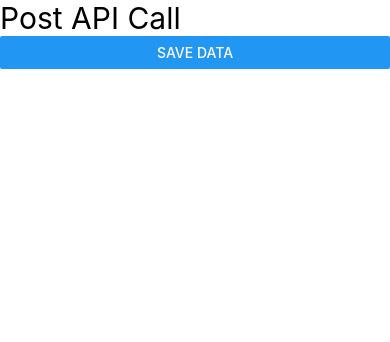
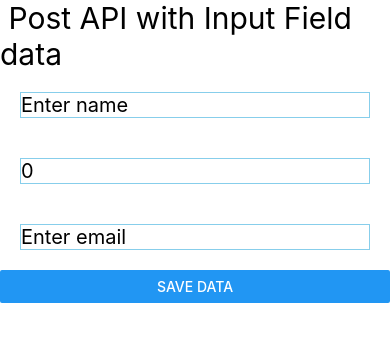
Before and after one commit to CoderKing202/reactNativeTutorial, a React Native app: screen / in a window 390 px wide. Shown: the top 342 px of the page. Built offline with nearby package versions, Linux system fonts and the light colour scheme.

Commit message:
Lesson_53_Post_API_with_input_fields_and_form_data

```diff
--- a/App.jsx
+++ b/App.jsx
@@ -1,28 +1,44 @@
 import React, {useEffect, useState} from 'react';
-import {View, Text, Button,StyleSheet} from 'react-native';
+import {View, Text, Button,StyleSheet, TextInput} from 'react-native';
 
 
 const App = () => {
+  const [name,setName] = useState('')
+  const [age,setAge] = useState(0)
+  const [email,setEmail] = useState('')
+  const saveData=async ()=>{
 
-  const saveApiData=async ()=>{
-    const data = {name:"Sam",
-      age:34,
-      email:"sam@test.com"
-    }
     const url = "http://10.0.2.2:3000/users"
     let result = await fetch(url,{
       method:'post',
       headers:{"Content-Type":"application/json"},
-      body:JSON.stringify(data)
+      body:JSON.stringify({name,age,email})
     })
     result = await result.json()
     console.warn(result)
   }
 return (
   <View>
-  <Text style={{fontSize: 30}}>Post API Call </Text>
-  <Button title='Save Data' onPress={saveApiData}/>
+  <Text style={{fontSize:30}}> Post API with Input Field data </Text>
+  <TextInput style={styles.input} placeholder='Enter name' value={name}
+  onChangeText={(text)=>{setName(text)}}
+  />
+  <TextInput style={styles.input} placeholder='Enter age' value={age}
+  onChangeText={(text)=>{setAge(text)}}
+  />
+  <TextInput style={styles.input} placeholder='Enter email' value={email}
+  onChangeText={(text)=>{setEmail(text)}}
+  />
+  <Button title='Save Data' onPress={saveData}/>
 </View>
   )
 }
+const styles = StyleSheet.create({
+  input:{
+    borderColor:'skyblue',
+    borderWidth:1,
+    margin:20,
+    fontSize:20
+  }
+})
 export default App
```
